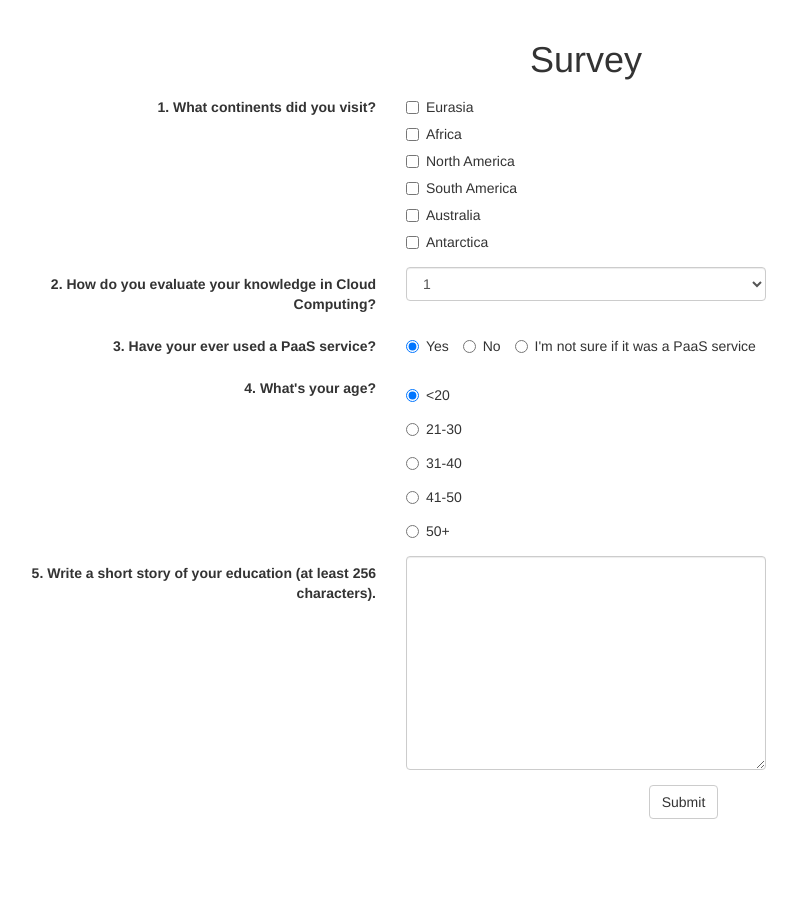
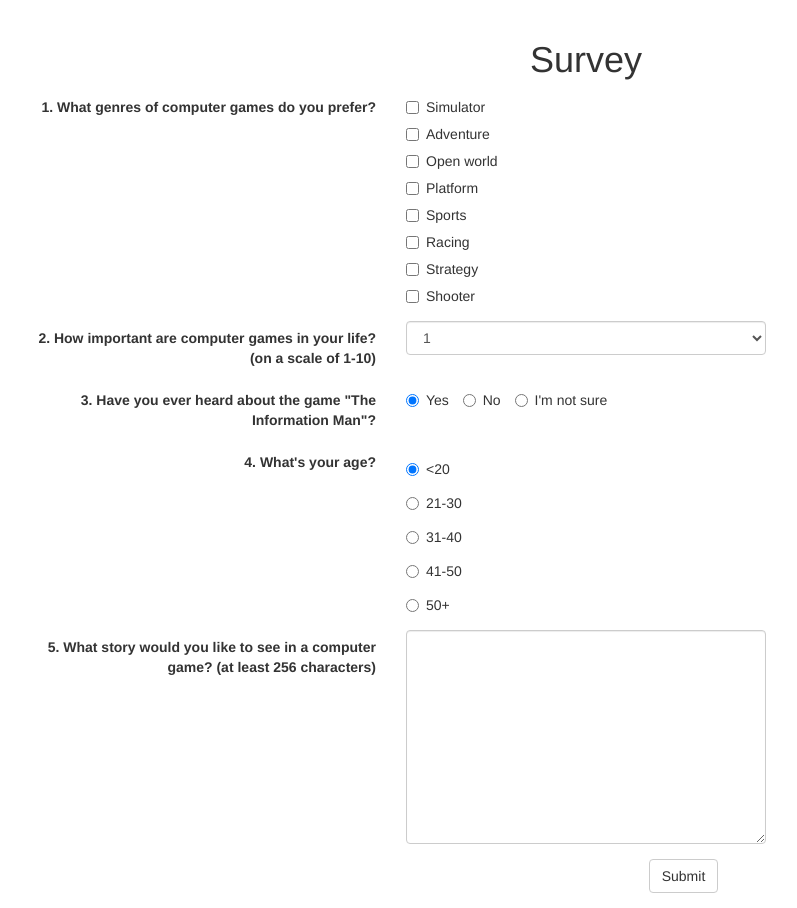
Before and after one commit to zytfo/survey, a Django app: template hello/templates/survey.html in a window 1280 px wide. Shown: the part 51-959 px from the top of the page, without its empty margins (54-851 px from the left). Before the commit the page ends 870 px from the top, so only its background shows below. Run offline with Django 3.2, Linux system fonts and the light colour scheme; the template is opened without the code that fills it: values that come from a table or form of the project are taken from there, others are empty; some libraries are stand-ins or nearby versions.

Commit message:
Survey is updated

```diff
--- a/hello/forms.py
+++ b/hello/forms.py
@@ -1,12 +1,14 @@
 from django import forms
 
 class SurveyForm(forms.Form):
-    OPTIONS1 = (('0','Eurasia'),
-               ('1','Africa'),
-               ('2','North America'),
-               ('3','South America'),
-               ('4','Australia'),
-               ('5','Antarctica'),)
+    OPTIONS1 = (('0','Simulator'),
+               ('1','Adventure'),
+               ('2','Open world'),
+               ('3','Platform'),
+               ('4','Sports'),
+               ('5','Racing'),
+               ('6','Strategy'),
+               ('7','Shooter'),)
     question1 = forms.MultipleChoiceField(choices=OPTIONS1, widget=forms.CheckboxSelectMultiple())
     OPTIONS2 = (('1','1'),
                ('2','2'),
@@ -21,7 +23,7 @@ class SurveyForm(forms.Form):
     question2 = forms.ChoiceField(choices=OPTIONS2, widget=forms.Select(attrs={'class': 'form-control', 'id': 'selectbasic', 'name': 'selectbasic'}))
     OPTIONS3 = (('1','Yes'),
                ('2','No'),
-               ('3',"I'm not sure if it was a PaaS service"),)
+               ('3',"I'm not sure"),)
     question3 = forms.ChoiceField(required=True, choices=OPTIONS3, widget=forms.RadioSelect(), initial='1')
     OPTIONS4 = (('1','<20'),
                ('2','21-30'),
--- a/hello/templates/survey.html
+++ b/hello/templates/survey.html
@@ -16,7 +16,7 @@
 <!-- Multiple Checkboxes -->
 <div class="container">
       <div class="form-group">
-        <label class="col-md-4 control-label" for="checkboxes">1. What continents did you visit?</label>
+        <label class="col-md-4 control-label" for="checkboxes">1. What genres of computer games do you prefer?</label>
         <div class="col-md-4">
         {{ form.question1.errors }}
         <div class="checkbox">
@@ -37,12 +37,18 @@
         <div class="checkbox">
           {{ form.question1.5 }}
       	</div>
+      	<div class="checkbox">
+          {{ form.question1.6 }}
+      	</div>
+      	<div class="checkbox">
+          {{ form.question1.7 }}
+      	</div>
         </div>
       </div>
 
       <!-- Select Basic -->
       <div class="form-group">
-        <label class="col-md-4 control-label" for="selectbasic">2. How do you evaluate your knowledge in Cloud Computing?</label>
+        <label class="col-md-4 control-label" for="selectbasic">2. How important are computer games in your life? (on a scale of 1-10)</label>
         <div class="col-md-4">
           {{ form.question2.errors }}
           {{ form.question2 }}
@@ -51,7 +57,7 @@
 
       <!-- Multiple Radios (inline) -->
       <div class="form-group">
-        <label class="col-md-4 control-label" for="radios">3. Have your ever used a PaaS service?</label>
+        <label class="col-md-4 control-label" for="radios">3. Have you ever heard about the game "The Information Man"?</label>
         <div class="col-md-4">
           {% for radio in form.question3 %}
     	    <label for="{{ radio.id_for_label }}" class="radio-inline">
@@ -79,7 +85,7 @@
 
       <!-- Textarea -->
       <div class="form-group">
-        <label class="col-md-4 control-label" for="textarea">5. Write a short story of your education (at least 256 characters).</label>
+        <label class="col-md-4 control-label" for="textarea">5. What story would you like to see in a computer game? (at least 256 characters)</label>
         <div class="col-md-4">
           {{ form.question5 }}
         </div>
```
Also changed, not shown: gettingstarted/static/humans.txt (deleted), 2 other files.
